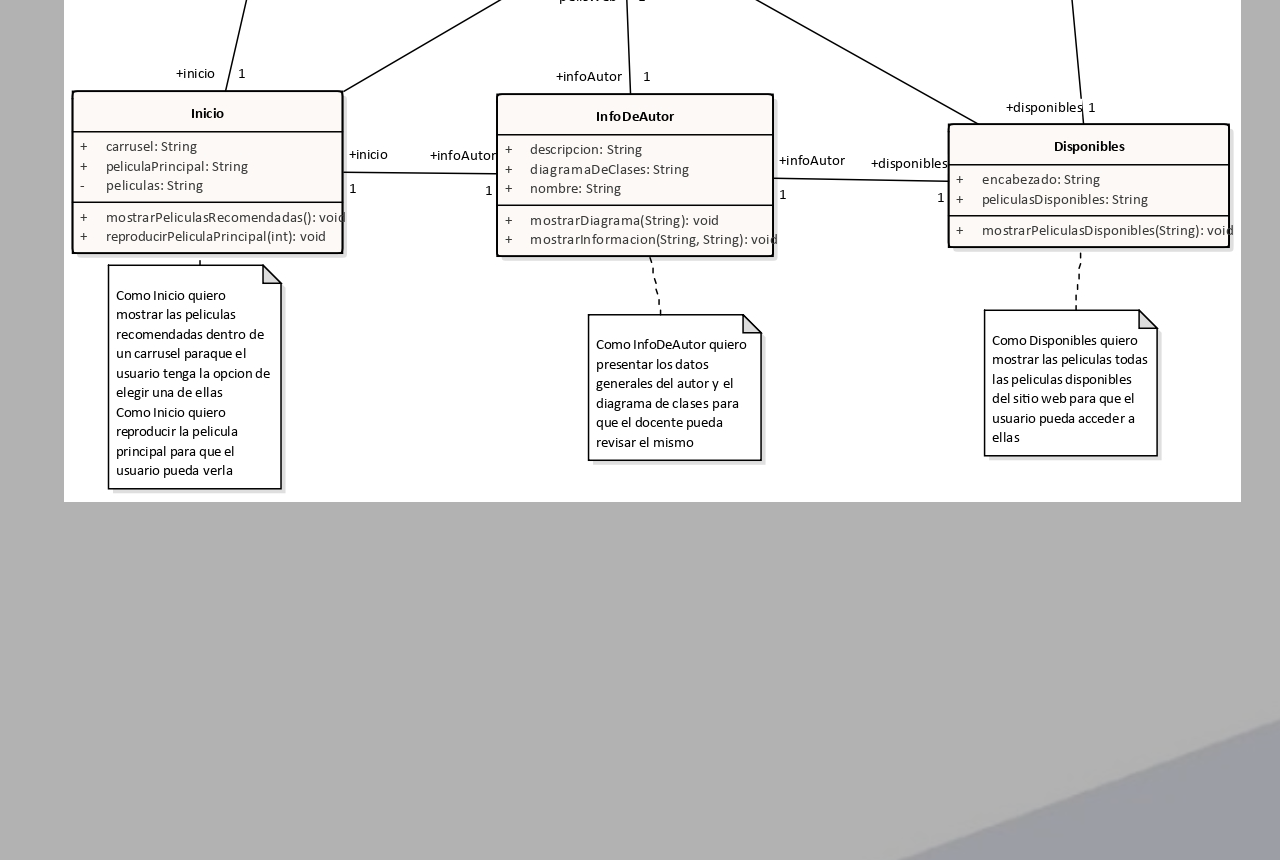
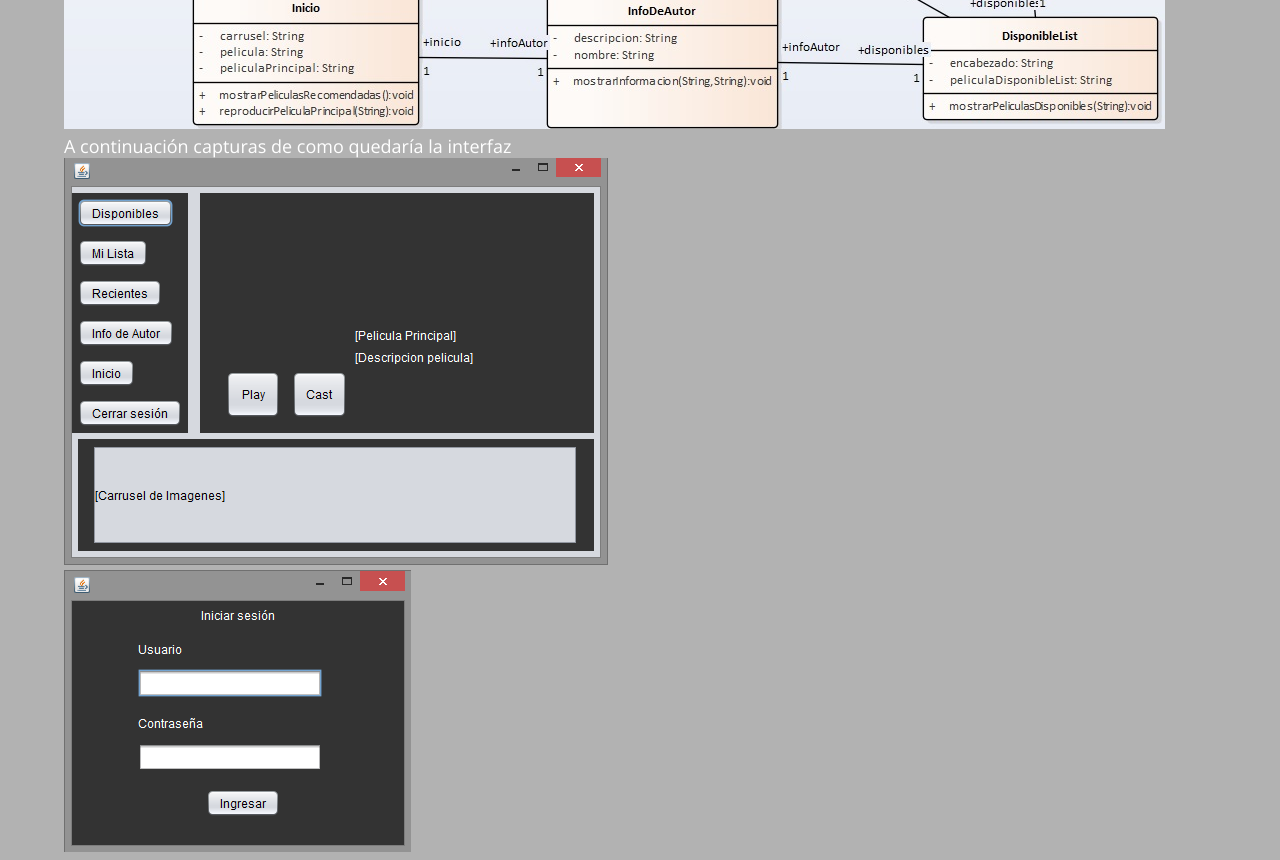
Before and after one commit to WilmanMorocho/proyectoHtml, a plain HTML site: page index2.html in a window 1280 px wide. Shown: the part 840-1700 px from the top of the page. Drawn offline with nearby package versions, Linux system fonts and the light colour scheme.

Commit message:
Add files via upload

```diff
--- a/index2.html
+++ b/index2.html
@@ -31,7 +31,16 @@
 					Mi proyecto fue desarrollar una página web tipo netflix, a continuación mi diagrama de clases:
 				</p>
 				<div class="diagrama">
-					<img src="img/diagrama.png" alt="">
+					<img src="img/diagrama-corregido.jpg" alt="">
+				</div>
+				<p class="descripcion_2">
+					A continuación capturas de como quedaría la interfaz
+				</p>
+				<div class="interfaces">
+					<img src="img/Interfaz1.png" alt="">
+				</div>
+				<div class="interfaces">
+					<img src="img/Interfaz2.png" alt="">
 				</div>
 			</div>
 		</div>
```
Also changed, not shown: index.html (+1 -1 lines), index3.html (line endings or trailing spaces), index4.html (line endings or trailing spaces), index5.html (line endings or trailing spaces).
